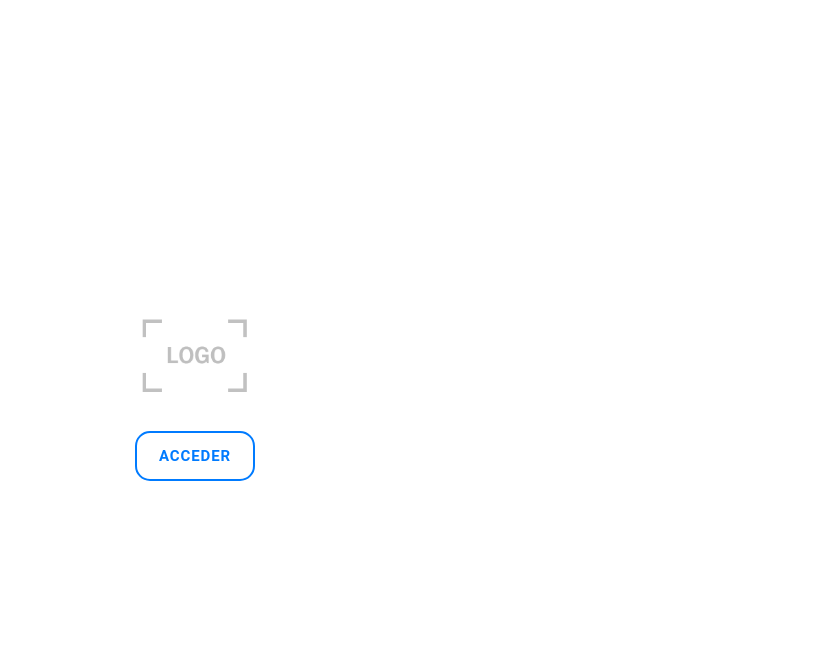
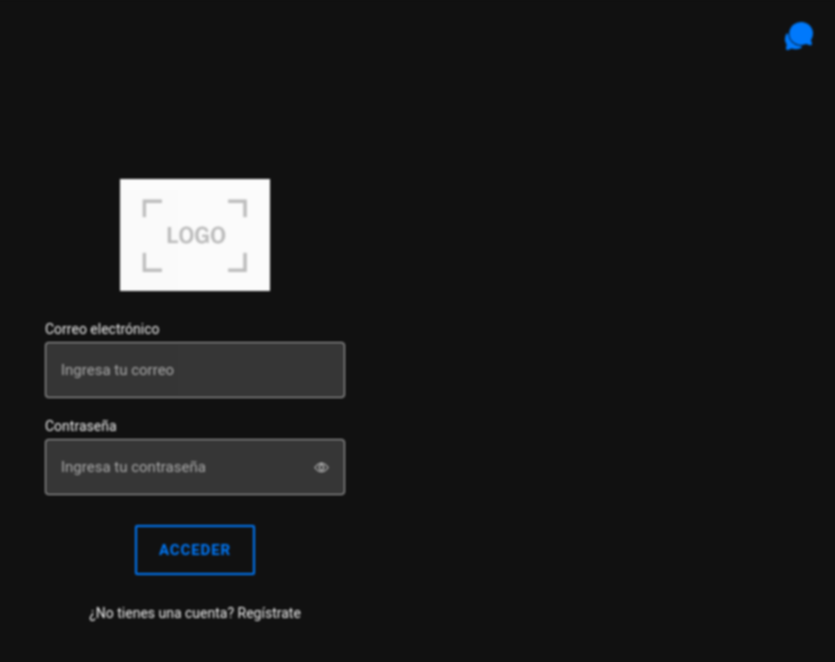
Before and after one commit to imchopi/InnerVisionAI, a React (Vite) app: page / in a window 1280 px wide. Shown: the top 662 px of the page, without its empty margins (445-1280 px from the left). Built offline with nearby package versions, Linux system fonts and the light colour scheme.

Commit message:
Login and register view implemented

```diff
--- a/src/pages/Home.css
+++ b/src/pages/Home.css
@@ -48,45 +48,3 @@ video {
     height: 100%;
     object-fit: cover;
 }
-
-IonButton {
-    display: flex;
-    align-items: center;
-    justify-content: center;
-    gap: 10px;
-}
-
-.camera-button {
-    width: 90px;
-    height: 90px;
-    border: none;
-    padding: 0;
-    position: absolute;
-    bottom: 10px;
-    left: 50%;
-    transform: translateX(-50%);
-    z-index: 10;
-    margin-bottom: 5%;
-    background-color: #007bff; /* Azul */
-    border-radius: 50%;
-    display: flex;
-    align-items: center;
-    justify-content: center;
-    transition: background-color 0.3s ease, transform 0.2s ease;
-}
-
-.camera-button ion-icon {
-    color: white;
-    font-size: 40px;
-}
-
-/* Hover */
-.camera-button:hover {
-    background-color: #0056b3; /* Azul más oscuro */
-    transform: translateX(-50%) scale(1.1); /* Aumenta un 10% */
-}
-
-/* Efecto de clic */
-.camera-button:active {
-    transform: translateX(-50%) scale(0.95); /* Se reduce ligeramente */
-}
--- a/src/pages/Home.tsx
+++ b/src/pages/Home.tsx
@@ -1,7 +1,6 @@
 import React, { useEffect, useRef } from 'react';
-import {IonButton, IonContent, IonHeader, IonIcon, IonPage, IonTitle, IonToolbar} from '@ionic/react';
+import {IonContent, IonHeader, IonPage, IonTitle, IonToolbar} from '@ionic/react';
 import './Home.css';
-import {cameraOutline} from "ionicons/icons";
 
 const Home: React.FC = () => {
     const videoRef = useRef<HTMLVideoElement>(null);
@@ -34,9 +33,6 @@ const Home: React.FC = () => {
             <IonContent fullscreen>
                 <div className="video-container">
                     <video ref={videoRef} autoPlay playsInline></video>
-                    <IonButton className="camera-button" shape="round">
-                        <IonIcon icon={cameraOutline}/>
-                    </IonButton>
                 </div>
             </IonContent>
         </IonPage>
--- a/src/pages/Welcome.css
+++ b/src/pages/Welcome.css
@@ -1,3 +1,8 @@
+:root {
+    --ion-background-color: #121212;
+    --ion-text-color: #ffffff;
+}
+
 .welcome-container {
     display: flex;
     flex-direction: column;
@@ -5,6 +10,28 @@
     align-items: center;
     height: 100vh;
     background-color: #1a1a1a;
+    position: relative;
+}
+
+.icon-container {
+    position: absolute;
+    top: 20px;
+    right: 20px;
+}
+
+.info-icon {
+    font-size: 32px;
+    color: #007bff;
+    cursor: pointer;
+    transition: transform 0.2s ease;
+}
+
+.info-icon:hover {
+    transform: scale(1.1);
+}
+
+.info-icon:active{
+    transform: scale(0.9);
 }
 
 .flex-container {
@@ -18,6 +45,47 @@
 .logo {
     width: 150px;
     height: auto;
+    margin-bottom: 20px;
+}
+
+.form-container {
+    display: flex;
+    flex-direction: column;
+    align-items: center;
+    width: 100%;
+    max-width: 300px;
+}
+
+.form-label {
+    align-self: flex-start;
+    color: #ffffff;
+    margin: 10px 0 5px;
+    font-size: 14px;
+}
+
+.form-input {
+    width: 100%;
+    border: none;
+    border-radius: 5px;
+    background-color: #373737;
+    color: #ffffff;
+    font-size: 15px;
+    outline: none;
+    transition: all 0.2s ease-in-out;
+    margin-bottom: 10px;
+}
+
+.form-input:focus {
+    background-color: #4a4a4a;
+}
+
+.password-container {
+    width: 100%;
+    position: relative;
+}
+
+.password-toggle {
+    cursor: pointer;
 }
 
 .access-button {
@@ -30,14 +98,13 @@
     font-size: 15px;
     font-weight: bold;
     transition: background-color 0.3s ease, color 0.3s ease, transform 0.2s ease;
-    border-radius: 15px;
+    border-radius: 2px;
     display: flex;
     align-items: center;
     justify-content: center;
     margin: 20px auto;
 }
 
-/* Hover */
 .access-button:hover {
     background-color: #007bff;
     color: white;
@@ -45,7 +112,107 @@
     border: 2px solid #007bff;
 }
 
-/* Efecto de clic */
 .access-button:active {
     transform: scale(0.95);
 }
+
+.register-label {
+    margin-top: 10px;
+    font-size: 14px;
+    color: #ffffff;
+    cursor: pointer;
+    transition: color 0.3s ease;
+}
+
+.register-label:hover {
+    color: #007bff;
+}
+
+/* Modal */
+.custom-modal {
+    --width: 400px;
+    --height: 500px;
+    --border-radius: 10px;
+    display: flex;
+    justify-content: center;
+    align-items: center;
+    backdrop-filter: blur(1px);
+}
+
+.modal-container {
+    width: 100%;
+    max-width: 400px;
+    background-color: #1a1a1a;
+    border-radius: 10px;
+    padding: 20px;
+    display: flex;
+    flex-direction: column;
+}
+
+.modal-content {
+    display: flex;
+    flex-direction: column;
+    align-items: center;
+    padding: 20px;
+}
+
+.close-icon {
+    position: absolute;
+    top: 12px;
+    right: 12px;
+    font-size: 20px;
+    color: white;
+    cursor: pointer;
+}
+
+.modal-title {
+    color: white;
+    margin: 8px 0;
+}
+
+.modal-content .form-label {
+    align-self: flex-start;
+    color: #ffffff;
+    margin: 10px 0 5px;
+    font-size: 14px;
+}
+
+.modal-content .form-input {
+    width: 100%;
+    border: none;
+    border-radius: 5px;
+    background-color: #373737;
+    color: #ffffff;
+    font-size: 15px;
+    outline: none;
+    transition: all 0.2s ease-in-out;
+    margin-bottom: 10px;
+}
+
+.register-button {
+    --border-width: 0px; /* Elimina el borde nativo */
+    width: 100%;
+    max-width: 150px;
+    height: 50px;
+    border: 2px solid #007bff; /* Azul */
+    color: #007bff;
+    font-size: 15px;
+    font-weight: bold;
+    transition: background-color 0.3s ease, color 0.3s ease, transform 0.2s ease;
+    border-radius: 2px;
+    display: flex;
+    align-items: center;
+    justify-content: center;
+    margin: 20px auto;
+}
+
+.register-button:hover {
+    background-color: #007bff;
+    color: white;
+    transform: scale(1.05);
+    border: 2px solid #007bff;
+}
+
+.register-button:active {
+    transform: scale(0.95);
+}
--- a/src/pages/Welcome.tsx
+++ b/src/pages/Welcome.tsx
@@ -1,21 +1,96 @@
-import {IonButton, IonContent, IonPage} from "@ionic/react";
+import {
+    IonButton,
+    IonContent,
+    IonIcon,
+    IonInput,
+    IonLabel,
+    IonModal,
+    IonPage,
+    IonTitle
+} from "@ionic/react";
 import {useHistory} from "react-router";
 import './Welcome.css';
-import React from "react";
+import React, {useState} from "react";
+import {chatbubbles, closeOutline, eyeOffOutline, eyeOutline, informationCircleOutline} from "ionicons/icons";
 
 
 const Welcome: React.FC = () => {
     const history = useHistory(); // Hook para la navegación
 
+    const [showPasswordLogin, setShowPasswordLogin] = useState(false);
+    const [showPasswordRegister, setShowPasswordRegister] = useState(false);
+    const [showConfirmPasswordRegister, setShowConfirmPasswordRegister] = useState(false);
+    const [showModal, setShowModal] = useState(false);
+
     return (
         <IonPage>
             <IonContent fullscreen className="welcome-container">
+                <div className="icon-container">
+                    <IonIcon icon={chatbubbles} className="info-icon"/>
+                </div>
                 <div className="flex-container">
                     <img src="src/assets/default_logo.png" alt="Logo" className="logo"/>
-                    <IonButton fill="outline" className="access-button" onClick={() => history.push('/home')}>
-                        Acceder
-                    </IonButton>
+                    <div className="form-container">
+                        <IonLabel className="form-label">Correo electrónico</IonLabel>
+                        <IonInput type="email" className="form-input" fill="outline" placeholder="Ingresa tu correo" />
+                        <IonLabel className="form-label">Contraseña</IonLabel>
+                        <div className="password-container">
+                            <IonInput
+                                className="form-input password-input"
+                                fill="outline"
+                                type={showPasswordLogin ? "text" : "password"}
+                                placeholder="Ingresa tu contraseña"
+                            >
+                                <IonIcon
+                                    icon={showPasswordLogin ? eyeOffOutline : eyeOutline}
+                                    className="password-toggle"
+                                    onClick={() => setShowPasswordLogin(!showPasswordLogin)}
+                                    slot="end"
+                                />
+                            </IonInput>
+                        </div>
+                        <IonButton fill="outline" className="access-button" onClick={() => history.push('/home')}>
+                            Acceder
+                        </IonButton>
+                        <IonLabel
+                            className="register-label"
+                            onClick={() => setShowModal(true)}
+                        >
+                            ¿No tienes una cuenta? Regístrate
+                        </IonLabel>
+                    </div>
                 </div>
+                <IonModal isOpen={showModal} onDidDismiss={() => setShowModal(false)} className="custom-modal">
+                    <div className="modal-container">
+                        <IonIcon icon={closeOutline} className="close-icon" onClick={() => setShowModal(false)} />
+                        <IonTitle className="modal-title">Registro</IonTitle>
+                        <div className="modal-content">
+                            <IonLabel className="form-label">Correo electrónico</IonLabel>
+                            <IonInput className="form-input" fill="outline" type="email" placeholder="Ingresa tu correo" />
+                            <IonLabel className="form-label">Contraseña</IonLabel>
+                            <IonInput className="form-input" fill="outline" type={showPasswordRegister ? "text" : "password"} placeholder="Ingresa tu contraseña" >
+                                <IonIcon
+                                    icon={showPasswordRegister ? eyeOffOutline : eyeOutline}
+                                    className="password-toggle"
+                                    onClick={() => setShowPasswordRegister(!showPasswordRegister)}
+                                    slot="end"
+                                />
+                            </IonInput>
+                            <IonLabel className="form-label">Confirmar Contraseña</IonLabel>
+                            <IonInput className="form-input" fill="outline" type={showConfirmPasswordRegister ? "text" : "password"} placeholder="Confirma tu contraseña" >
+                                <IonIcon
+                                    icon={showConfirmPasswordRegister ? eyeOffOutline : eyeOutline}
+                                    className="password-toggle"
+                                    onClick={() => setShowConfirmPasswordRegister(!showConfirmPasswordRegister)}
+                                    slot="end"
+                                />
+                            </IonInput>
+                            <IonButton fill="outline" className="register-button">
+                                Registrarse
+                            </IonButton>
+                        </div>
+                    </div>
+                </IonModal>
             </IonContent>
         </IonPage>
     );
--- a/vite.config.ts
+++ b/vite.config.ts
@@ -10,6 +10,9 @@ export default defineConfig({
     react(),
     legacy()
   ],
+  build: {
+    outDir: "build",
+  },
   test: {
     globals: true,
     environment: 'jsdom',
```
Also changed, not shown: src/components/ExploreContainer.css (deleted, +0 -24 lines), src/components/ExploreContainer.tsx (deleted, +0 -14 lines).
